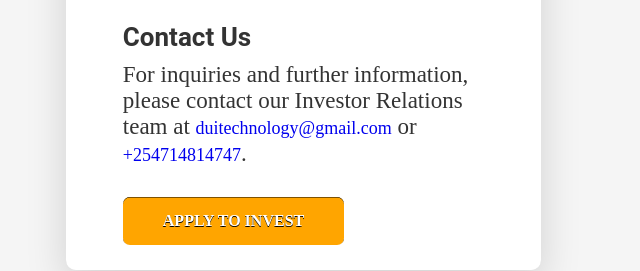
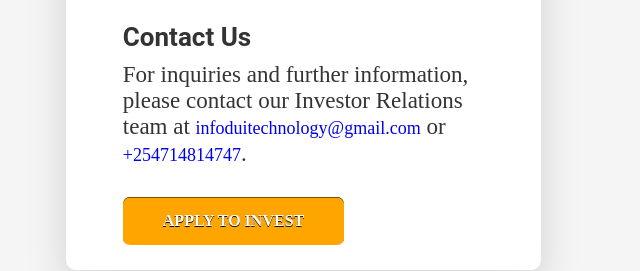
Before and after one commit to duitech/duitech.github.io, a website: page investors.html in a window 1280 px wide. Shown: the part 4322-4593 px from the top of the page, 639-1279 px from the left. Drawn offline with Linux system fonts and the light colour scheme.

Commit message:
Update investors.html

```diff
--- a/investors.html
+++ b/investors.html
@@ -248,7 +248,7 @@
                             </h2>
 
                             <p class="paragraph u-margin-bottom-medium">
-                                For inquiries and further information, please contact our Investor Relations team at <a href="mailto:duitechnology@gmail.com" class="contact__email">duitechnology@gmail.com</a> or <a href="tel:+254714814747" class="contact__tel">+254714814747</a>.
+                                For inquiries and further information, please contact our Investor Relations team at <a href="mailto:infoduitechnology@gmail.com" class="contact__email">infoduitechnology@gmail.com</a> or <a href="tel:+254714814747" class="contact__tel">+254714814747</a>.
                             </p>
                             <a href="apply" class="btn btn--orange">apply to invest</a>
                         </div>
```
